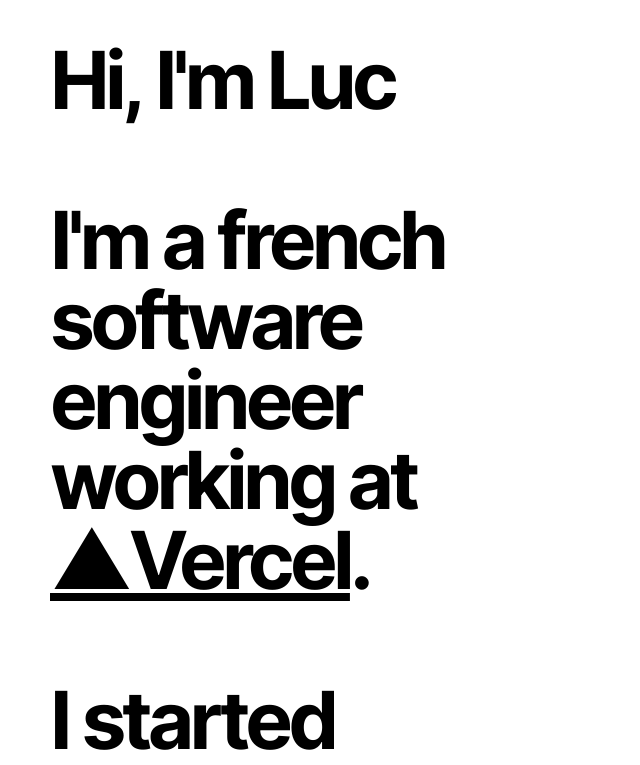
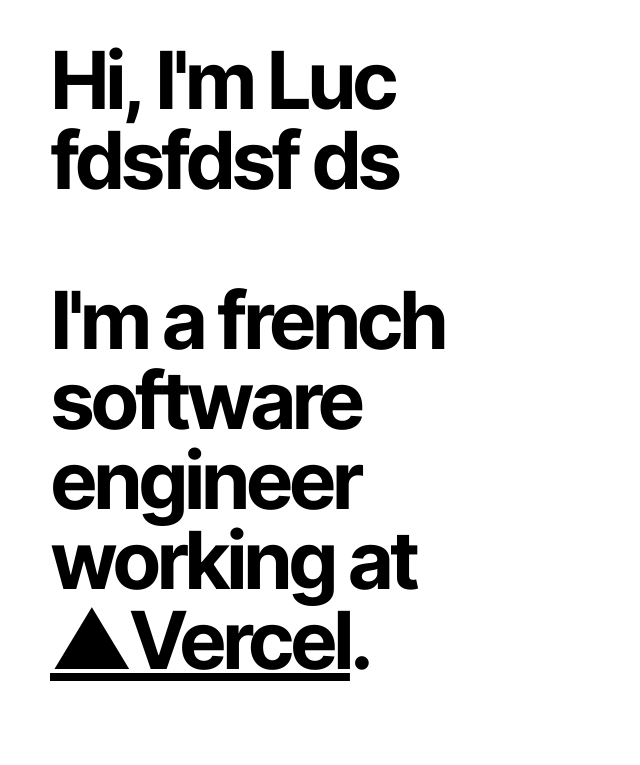
Before and after one commit to lucleray/luc.im, a Next.js app: page / in a window 1280 px wide. Shown: the top 765 px of the page, without its empty margins (0-640 px from the left). Built offline with nearby package versions, Linux system fonts and the light colour scheme.

Commit message:
Update index.tsx

```diff
--- a/pages/index.tsx
+++ b/pages/index.tsx
@@ -14,7 +14,7 @@ export default () => (
 
     <div className="layout">
       <header>
-        <h1>Hi, I'm Luc</h1>
+        <h1>Hi, I'm Luc fdsfdsf ds</h1>
       </header>
 
       <main>
```
